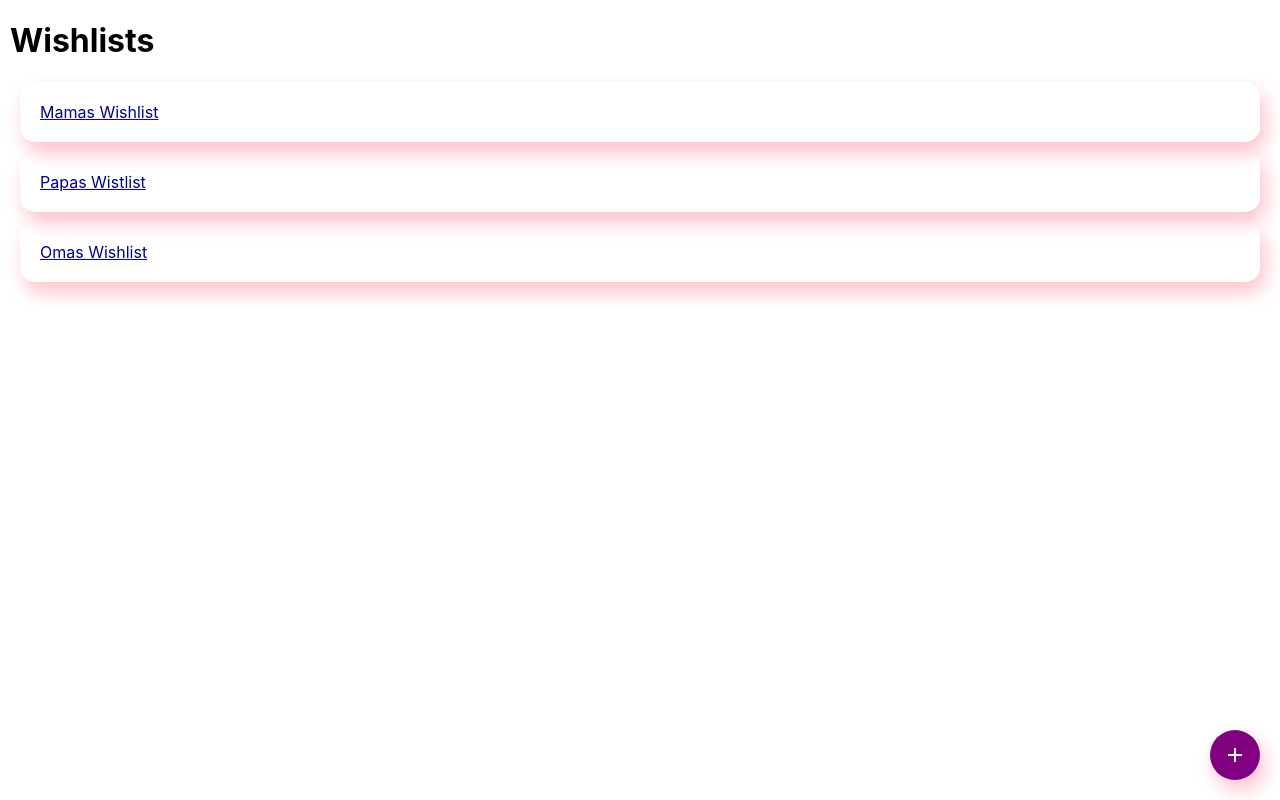
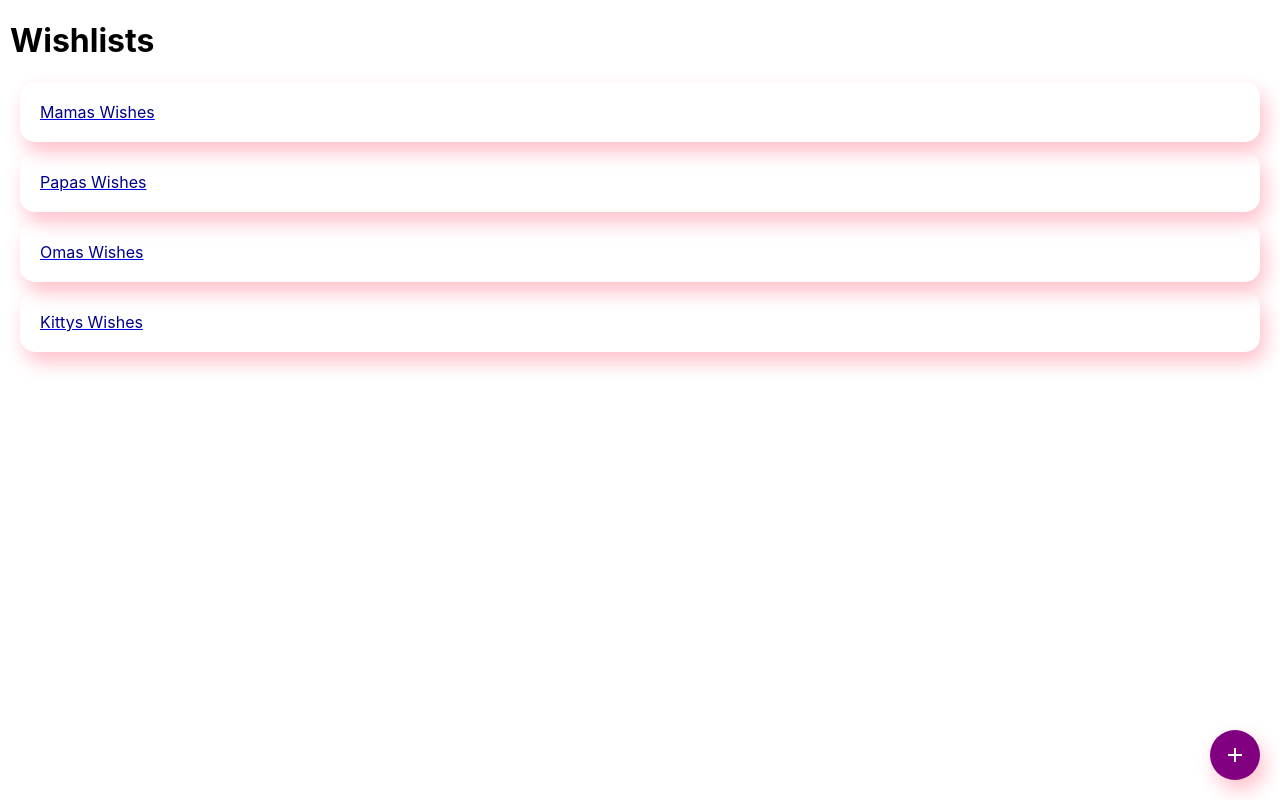
Before and after one commit to Frenzy265/react-router, a React (Create React App) app: page / in a window 1280 px wide. Built offline with nearby package versions, Linux system fonts and the light colour scheme; data requests are answered from the project's data file.

Commit message:
Add wishes at details

```diff
--- a/db.json
+++ b/db.json
@@ -2,15 +2,23 @@
   "lists": [
     {
       "id": 1,
-      "title": "Mamas Wishlist"
+      "title": "Mamas Wishes",
+      "items": ["Snowman", "Bird house", "Socks"]
     },
     {
       "id": 2,
-      "title": "Papas Wistlist"
+      "title": "Papas Wishes",
+      "items": ["Watch", "Book"]
     },
     {
       "id": 3,
-      "title": "Omas Wishlist"
+      "title": "Omas Wishes",
+      "items": ["Family Picture", "Socks"]
+    },
+    {
+      "id": 3,
+      "title": "Kittys Wishes",
+      "items": ["Toys"]
     }
   ]
 }
--- a/src/pages/Details.js
+++ b/src/pages/Details.js
@@ -14,7 +14,12 @@ export default function Details() {
 
   return (
     <>
-      <div>Find {list?.title} here.</div>
+      <h1>Find {list?.title} here.</h1>
+      <ul>
+        {list?.items.map((item) => (
+          <li key={item}> {item} </li>
+        ))}
+      </ul>
       <Link to="/">
         <Navlink>
           <svg
```
